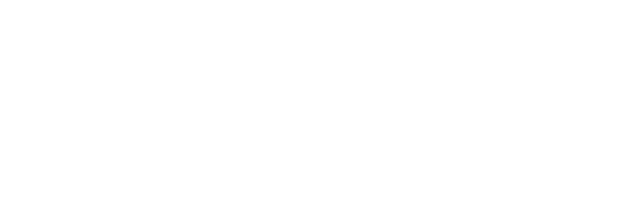
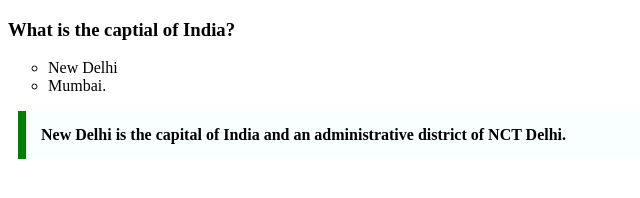
Before and after one commit to acciojob/trivia-Soumen-JavaDev, a website: page main.html in a window 1280 px wide. Shown: the whole page, without its empty margins (0-640 px from the left). Drawn offline with Linux system fonts and the light colour scheme.

Commit message:
created a submission

```diff
--- a/main.html
+++ b/main.html
@@ -4,10 +4,26 @@
 
 <head>
 	<link rel="stylesheet" href="styles.css">
+	<style>
+		blockquote.quote{
+			max-width:600px;
+			margin:10px;
+			padding:15px;
+			border-left:8px solid green;
+			background-color:#f8fffe;
+			font-weight:bold;
+		}
+	</style>
 </head>
 
 <body>
 	<!-- the entire body must be written by student -->
+	<h3>What is the captial of India?</h3>
+	<ul type="circle">
+		<li>New Delhi</li>
+		<li>Mumbai.</li>
+	</ul>
+	<blockquote class="quote">New Delhi is the capital of India and an administrative district of NCT Delhi.</blockquote>
     <script type="text/javascript" src="./script.js">
 </script>
 
```
